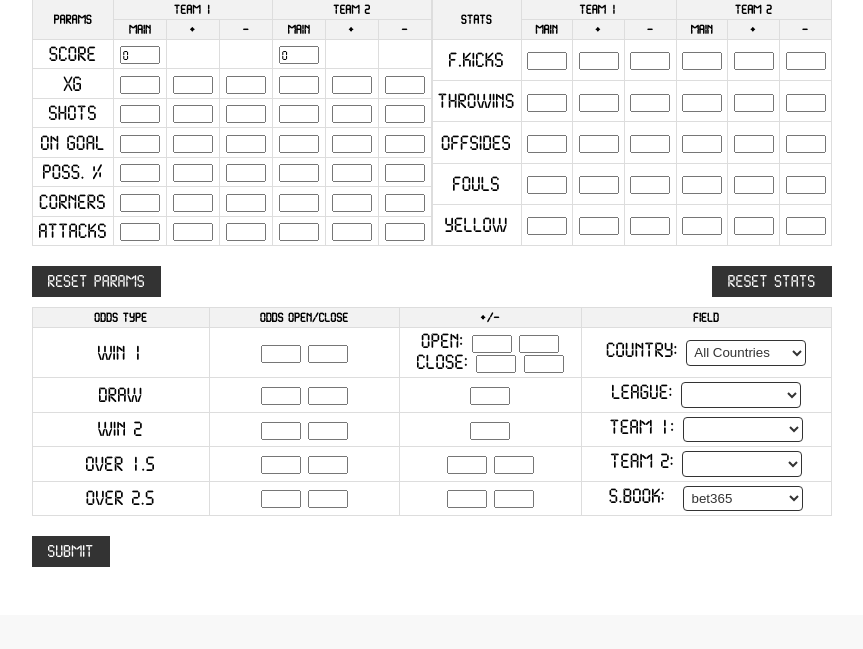
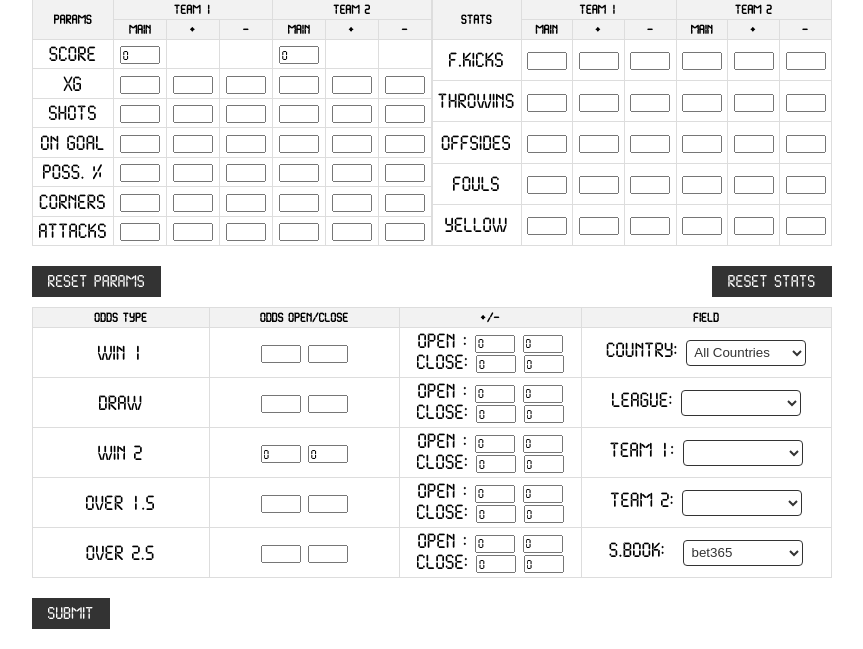
Before and after one commit to DenisLet/statixbet, a Flask app: page /soccer_live in a window 1280 px wide. Shown: the part 185-834 px from the top of the page, without its empty margins (208-1071 px from the left). Before the commit the page ends 752 px from the top, so only its background shows below. Run offline with Flask 3, Linux system fonts and the light colour scheme; the visitor is signed in with stand-in values (Sample User, id 1); data that the repository does not hold is empty; some libraries are stand-ins or nearby versions; some web fonts are replaced.

Commit message:
vs. begining live queries v.2(correct add drow query)

```diff
--- a/app/forms.py
+++ b/app/forms.py
@@ -145,19 +145,29 @@ class SoccerMainOddsInput(FlaskForm):
     win_t1_open_plus = FloatField('Win 1', validators=[Optional()])
     win_t1_open_minus = FloatField('Win 1', validators=[Optional()])
     draw = FloatField('Draw', validators=[Optional()])
+    draw_plus = FloatField('+/-', validators=[Optional()])
+    draw_minus = FloatField('+/-', validators=[Optional()])
     draw_open = FloatField('Draw', validators=[Optional()])
-    draw_approx = FloatField('+/-', validators=[Optional()])
+    draw_open_plus = FloatField('+/-', validators=[Optional()])
+    draw_open_minus = FloatField('+/-', validators=[Optional()])
     win_t2 = FloatField('Win 2', validators=[Optional()])
+    win_t2_plus = FloatField('Win 2', validators=[Optional()])
+    win_t2_minus = FloatField('Win 2', validators=[Optional()])
     win_t2_open = FloatField('Win 2', validators=[Optional()])
-    win_t2_approx = FloatField('+/-', validators=[Optional()])
+    win_t2_open_plus = FloatField('+/-', validators=[Optional()])
+    win_t2_open_minus = FloatField('+/-', validators=[Optional()])
     total_15 = FloatField('Over 1.5', validators=[Optional()])
+    total_15_plus = FloatField('Over 1.5', validators=[Optional()])
+    total_15_minus = FloatField('Over 1.5', validators=[Optional()])
     total_15_open = FloatField('Over 1.5', validators=[Optional()])
-    total_15_plus = FloatField('+', validators=[Optional()])
-    total_15_minus = FloatField('-', validators=[Optional()])
+    total_15_open_plus= FloatField('+', validators=[Optional()])
+    total_15_open_minus = FloatField('-', validators=[Optional()])
     total_25 = FloatField('Over 2.5', validators=[Optional()])
-    total_25_open = FloatField('Over 2.5', validators=[Optional()])
     total_25_plus = FloatField('+', validators=[Optional()])
     total_25_minus = FloatField('-', validators=[Optional()])
+    total_25_open = FloatField('Over 2.5', validators=[Optional()])
+    total_25_open_plus = FloatField('Over 2.5', validators=[Optional()])
+    total_25_open_minus = FloatField('Over 2.5', validators=[Optional()])
 
 class CountryLeageTeamBook(FlaskForm):
     country = StringField('Country', validators=[Optional()])
--- a/app/routes.py
+++ b/app/routes.py
@@ -439,7 +439,6 @@ def soccer_live():
         SoccerMain, ChampionshipsSoccer.id == SoccerMain.league_id
     ).distinct().order_by(ChampionshipsSoccer.country.asc()).all()
 
-    # Сбор уникальных стран в словарь
     country_choices = [(None, 'All Countries')] + [(country[0], country[0]) for country in countries]
 
     percentages = []
@@ -452,7 +451,6 @@ def soccer_live():
         score_t1_form = form.score_t1.data
         score_t2_form = form.score_t2.data
 
-        # Определение выбранного букмекера
         sportbook = teams_form.sportsbook.data
         sportbook_models = {
             '1xbet': XbetOdds,
@@ -468,32 +466,44 @@ def soccer_live():
         ).filter(
             SoccerTimeline.score_t1_h1 == score_t1_form,
             SoccerTimeline.score_t2_h1 == score_t2_form
+        ).join(
+            selected_model, SoccerTimeline.match_id == selected_model.match_id
         )
 
-        # Фильтрация по коэффициентам закрытия и открытия, если данные введены
+        # Фильтрация по коэффициентам закрытия для победы и ничьи
         win_close = odds_form.win_t1.data
         win_close_plus = odds_form.win_t1_plus.data
         win_close_minus = odds_form.win_t1_minus.data
+        draw_close = odds_form.draw.data
+        draw_close_plus = odds_form.draw_plus.data
+        draw_close_minus = odds_form.draw_minus.data
+        print(draw_close, draw_close_plus, draw_close_minus)
+
+        if win_close is not None and win_close_minus is not None and win_close_plus is not None:
+            query = query.filter(
+                selected_model.win_home_close.between(win_close - win_close_minus, win_close + win_close_plus)
+            )
+        if draw_close is not None and draw_close_minus is not None and draw_close_plus is not None:
+            query = query.filter(
+                selected_model.draw_close.between(draw_close - abs(draw_close_minus), draw_close + abs(draw_close_plus))
+            )
+
+        # Фильтрация по коэффициентам открытия для победы и ничьи
         win_open = odds_form.win_t1_open.data
         win_open_minus = odds_form.win_t1_open_minus.data
         win_open_plus = odds_form.win_t1_open_plus.data
-        print(win_close, win_close_plus, win_close_minus, win_open, win_open_plus, win_open_minus)
-
-        if win_close is not None and win_close_minus is not None and win_close_plus is not None:
-            query = query.join(
-                selected_model, SoccerTimeline.match_id == selected_model.match_id
-            ).filter(
-                selected_model.win_home_close.between(win_close - win_close_minus, win_close + win_close_plus)
-            )
-        else:
-            # Обеспечьте выполнение join для win_open, если win_close не используется
-            query = query.join(
-                selected_model, SoccerTimeline.match_id == selected_model.match_id
-            )
+        draw_open = odds_form.draw_open.data
+        draw_open_plus = odds_form.draw_open_plus.data
+        draw_open_minus = odds_form.draw_open_minus.data
+        print(draw_open, draw_open_plus, draw_open_minus)
 
         if win_open is not None and win_open_minus is not None and win_open_plus is not None:
             query = query.filter(
                 selected_model.win_home_open.between(win_open - win_open_minus, win_open + win_open_plus)
+            )
+        if draw_open is not None and draw_open_minus is not None and draw_open_plus is not None:
+            query = query.filter(
+                selected_model.draw_open.between(draw_open - abs(draw_open_minus), draw_open + abs(draw_open_plus))
             )
 
         # Группировка и сортировка
@@ -506,12 +516,12 @@ def soccer_live():
         total_entries = sum(entry.count for entry in soccer_timeline_entries)  # Подсчет всех матчей
 
         if soccer_timeline_entries:
-            # Расчет процентного соотношения для каждой суммы
             percentages = [
                 (entry.total_score_h2, entry.count, (entry.count / total_entries) * 100)
                 for entry in soccer_timeline_entries
             ]
 
+        # Аналогичная фильтрация и расчеты для команд
         team1_entries = db.session.query(
             SoccerTimeline.score_t1_h2.label('team1_score_h2'),
             func.count().label('count')
@@ -526,10 +536,18 @@ def soccer_live():
             team1_entries = team1_entries.filter(
                 selected_model.win_home_close.between(win_close - win_close_minus, win_close + win_close_plus)
             )
+        if draw_close is not None and draw_close_minus is not None and draw_close_plus is not None:
+            team1_entries = team1_entries.filter(
+                selected_model.draw_close.between(draw_close - draw_close_minus, draw_close + draw_close_plus)
+            )
 
         if win_open is not None and win_open_minus is not None and win_open_plus is not None:
             team1_entries = team1_entries.filter(
                 selected_model.win_home_open.between(win_open - win_open_minus, win_open + win_open_plus)
+            )
+        if draw_open is not None and draw_open_minus is not None and draw_open_plus is not None:
+            team1_entries = team1_entries.filter(
+                selected_model.draw_open.between(draw_open - draw_open_minus, draw_open + draw_open_plus)
             )
 
         team1_entries = team1_entries.group_by(
@@ -539,7 +557,6 @@ def soccer_live():
         ).all()
 
         if team1_entries:
-            # Расчет процентного соотношения для команды 1
             total_team1_entries = sum(entry.count for entry in team1_entries)
             team1_percentages = [
                 (entry.team1_score_h2, entry.count, (entry.count / total_team1_entries) * 100)
@@ -560,10 +577,18 @@ def soccer_live():
             team2_entries = team2_entries.filter(
                 selected_model.win_home_close.between(win_close - win_close_minus, win_close + win_close_plus)
             )
+        if draw_close is not None and draw_close_minus is not None and draw_close_plus is not None:
+            team2_entries = team2_entries.filter(
+                selected_model.draw_close.between(draw_close - draw_close_minus, draw_close + draw_close_plus)
+            )
 
         if win_open is not None and win_open_minus is not None and win_open_plus is not None:
             team2_entries = team2_entries.filter(
                 selected_model.win_home_open.between(win_open - win_open_minus, win_open + win_open_plus)
+            )
+        if draw_open is not None and draw_open_minus is not None and draw_open_plus is not None:
+            team2_entries = team2_entries.filter(
+                selected_model.draw_open.between(draw_open - draw_open_minus, draw_open + draw_open_plus)
             )
 
         team2_entries = team2_entries.group_by(
@@ -573,33 +598,45 @@ def soccer_live():
         ).all()
 
         if team2_entries:
-            # Расчет процентного соотношения для команды 2
             total_team2_entries = sum(entry.count for entry in team2_entries)
             team2_percentages = [
                 (entry.team2_score_h2, entry.count, (entry.count / total_team2_entries) * 100)
                 for entry in team2_entries
             ]
-
         # Расчет вероятности того, что хотя бы одна команда забьет гол
         if team1_percentages and team2_percentages:
             # Преобразование процентных данных в вероятности
             team1_goal_over0 = [entry[2] / 100 for entry in team1_percentages if entry[0] == 0]
             team2_goal_over0 = [entry[2] / 100 for entry in team2_percentages if entry[0] == 0]
 
-            print(team1_goal_over0, team2_goal_over0)
+            print(f"Team 1 Goal Over 0: {team1_goal_over0}")
+            print(f"Team 2 Goal Over 0: {team2_goal_over0}")
+
             try:
-                overall_probability_over0 = round(1 - team1_goal_over0[0] * team2_goal_over0[0], 4)
-            except:
+                if team1_goal_over0 and team2_goal_over0:
+                    overall_probability_over0 = round(1 - team1_goal_over0[0] * team2_goal_over0[0], 4)
+                else:
+                    overall_probability_over0 = 0.00001
+            except Exception as e:
+                print(f"Error calculating probability: {e}")
                 overall_probability_over0 = 0.00001
         else:
             overall_probability_over0 = 0.00001
 
-    # Передача данных в шаблон
-    return render_template('soccer/soccer_live.html', form=form, additional_form=additional_form,
-                           odds_form=odds_form, teams_form=teams_form, country_choices=country_choices,
-                           percentages=percentages, team1_percentages=team1_percentages,
-                           team2_percentages=team2_percentages, total_entries=total_entries,
-                           overall_probability=overall_probability_over0)
+    return render_template(
+        'soccer/soccer_live.html',
+        form=form,
+        additional_form=additional_form,
+        odds_form=odds_form,
+        teams_form=teams_form,
+        percentages=percentages,
+        team1_percentages=team1_percentages,
+        team2_percentages=team2_percentages,
+        country_choices=country_choices,
+        total_entries=total_entries,
+        overall_probability_over0=overall_probability_over0
+    )
+
 
 
 @app.route('/get_leagues_live', methods=['GET'])
--- a/app/templates/soccer/soccer_live.html
+++ b/app/templates/soccer/soccer_live.html
@@ -122,9 +122,9 @@
                     <td><input type="number" name="xg_t1" value="{{ form.xg_t1.data }}" step="any"></td>
                     <td><input type="number" name="xg_t1_plus" value="{{ form.xg_t1_plus.data }}" step="any"></td>
                     <td><input type="number" name="xg_t1_minus" value="{{ form.xg_t1_minus.data }}" step="any"></td>
-                    <td><input type="number" name="xg_t2" value="{{ form.xg_t2.data }}"></td>
-                    <td><input type="number" name="xg_t2_plus" value="{{ form.xg_t2_plus.data }}"></td>
-                    <td><input type="number" name="xg_t2_minus" value="{{ form.xg_t2_minus.data }}"></td>
+                    <td><input type="number" name="xg_t2" value="{{ form.xg_t2.data }}" step="any"></td>
+                    <td><input type="number" name="xg_t2_plus" value="{{ form.xg_t2_plus.data }}" step="any"></td>
+                    <td><input type="number" name="xg_t2_minus" value="{{ form.xg_t2_minus.data }}" step="any"></td>
                 </tr>
                 <tr>
                     <td>Shots</td>
@@ -269,12 +269,12 @@
                 <input type="number" name="win_t1_open" value="{{ odds_form.win_t1_open.data }}" step="0.01"/>
                 <input type="number" name="win_t1" value="{{ odds_form.win_t1.data }}" step="0.01"/>
             </td>
-            <td>Open:
-                <input type="number" name="win_t1_open_plus" value="{{ odds_form.win_t1_open_plus.data }}" step="0.01"/>
-                <input type="number" name="win_t1_open_minus" value="{{ odds_form.win_t1_open_minus.data }}" step="0.01"/>
+            <td>Open :
+                <input type="number" name="win_t1_open_plus" value="{{ odds_form.win_t1_open_plus.data or 0}}" step="0.01"/>
+                <input type="number" name="win_t1_open_minus" value="{{ odds_form.win_t1_open_minus.data or 0}}" step="0.01"/>
                 Close:
-                <input type="number" name="win_t1_plus" value="{{ odds_form.win_t1_plus.data }}" step="0.01"/>
-                <input type="number" name="win_t1_minus" value="{{ odds_form.win_t1_minus.data }}" step="0.01"/>
+                <input type="number" name="win_t1_plus" value="{{ odds_form.win_t1_plus.data or 0}}" step="0.01"/>
+                <input type="number" name="win_t1_minus" value="{{ odds_form.win_t1_minus.data or 0}}" step="0.01"/>
             </td>
             <td>
                 Country:
@@ -293,8 +293,12 @@
                 <input type="number" step="0.01" name="draw_open" value="{{ odds_form.draw_open.data }}" />
                 <input type="number" step="0.01" name="draw" value="{{ odds_form.draw.data }}" />
             </td>
-            <td>
-                <input type="number" step="0.01" name="draw_approx" value="{{ odds_form.draw_approx.data }}" />
+            <td>Open :
+                <input type="number" step="0.01" name="draw_open_plus" value="{{ odds_form.draw_open_plus.data or 0}}" />
+                <input type="number" step="0.01" name="draw_open_minus" value="{{ odds_form.draw_open_minus.data or 0}}" />
+                Close:
+                <input type="number" step="0.01" name="draw_plus" value="{{ odds_form.draw_plus.data or 0}}" />
+                <input type="number" step="0.01" name="draw_minus" value="{{ odds_form.draw_minus.data or 0}}" />
             </td>
             <td>
                 League:
@@ -308,11 +312,15 @@
         <tr>
             <td>Win 2</td>
             <td>
-                <input type="number" step="0.01" name="win_t2_open" value="{{ odds_form.win_t2_open.data }}" />
-                <input type="number" step="0.01" name="win_t2" value="{{ odds_form.win_t2.data }}" />
+                <input type="number" step="0.01" name="win_t2_open" value="{{ odds_form.win_t2_open.data or 0}}" />
+                <input type="number" step="0.01" name="win_t2" value="{{ odds_form.win_t2.data or 0}}" />
             </td>
-            <td>
-                <input type="number" step="0.01" name="win_t2_approx" value="{{ odds_form.win_t2_approx.data }}" />
+            <td>Open :
+                <input type="number" step="0.01" name="win_t2_open_plus" value="{{ odds_form.win_t2_open_plus.data or 0}}" />
+                <input type="number" step="0.01" name="win_t2_open_minus" value="{{ odds_form.win_t2_open_minus.data or 0}}" />
+                Close:
+                <input type="number" step="0.01" name="win_t2_plus" value="{{ odds_form.win_t2_plus.data or 0}}" />
+                <input type="number" step="0.01" name="win_t2_plus" value="{{ odds_form.win_t2_minus.data or 0}}" />
             </td>
             <td>
                 Team 1:
@@ -329,9 +337,12 @@
                 <input type="number" step="0.01" name="total_15_open" step="0.01" value="{{ odds_form.total_15_open.data }}" />
                 <input type="number" step="0.01" name="total_15" step="0.01" value="{{ odds_form.total_15.data }}" />
             </td>
-            <td>
-                <input type="number" step="0.01" name="total_15_plus" step="0.01" value="{{ odds_form.total_15_plus.data }}" />
-                <input type="number" step="0.01" name="total_15_minus" step="0.01" value="{{ odds_form.total_15_minus.data }}" />
+            <td>Open :
+                <input type="number" step="0.01" name="total_15_open_plus" step="0.01" value="{{ odds_form.total_15_open_plus.data or 0}}" />
+                <input type="number" step="0.01" name="total_15_open_minus" step="0.01" value="{{ odds_form.total_15_open_minus.data or 0}}" />
+                Close:
+                <input type="number" step="0.01" name="total_15_plus" step="0.01" value="{{ odds_form.total_15_plus.data or 0}}" />
+                <input type="number" step="0.01" name="total_15_minus" step="0.01" value="{{ odds_form.total_15_minus.data or 0}}" />
             </td>
             <td>
                 Team 2:
@@ -348,9 +359,12 @@
                 <input type="number" step="0.01" name="total_25_open" value="{{ odds_form.total_25_open.data }}" />
                 <input type="number" step="0.01" name="total_25" value="{{ odds_form.total_25.data }}" />
             </td>
-            <td>
-                <input type="number" step="0.01" name="total_25_plus" value="{{ odds_form.total_25_plus.data }}" />
-                <input type="number" step="0.01" name="total_25_minus" value="{{ odds_form.total_25_minus.data }}" />
+            <td>Open :
+                <input type="number" step="0.01" name="total_25_open_plus" value="{{ odds_form.total_25_open_plus.data or 0}}" />
+                <input type="number" step="0.01" name="total_25_open_minus" value="{{ odds_form.total_25_open_minus.data or 0}}" />
+                Close:
+                <input type="number" step="0.01" name="total_25_plus" value="{{ odds_form.total_25_plus.data or 0}}" />
+                <input type="number" step="0.01" name="total_25_minus" value="{{ odds_form.total_25_minus.data or 0}}" />
             </td>
             <td>
                 <label for="sportsbook" style="display: inline-block; margin-right: 10px;">S.book:</label>
@@ -370,7 +384,11 @@
 
     </form>
 {% if percentages %}
-    <h3> cases: {{ total_entries }}</h3>
+    <h3>
+    Cases: <span style="color: red;">{{ total_entries }}</span>
+    - Accurate probability of goal in 2 half:
+    <span style="color: red;">{{ (overall_probability_over0 * 100)|round(2) }}%</span>
+</h3>
     <table>
         <thead>
             <tr>
@@ -391,7 +409,7 @@
     </table>
 {% endif %}
 {% if overall_probability %}
-    <h3>Accurate probability of goal in 2 half: {{ (overall_probability * 100)|round(2) }}%</h3>
+
 
 {% endif %}
 
```
